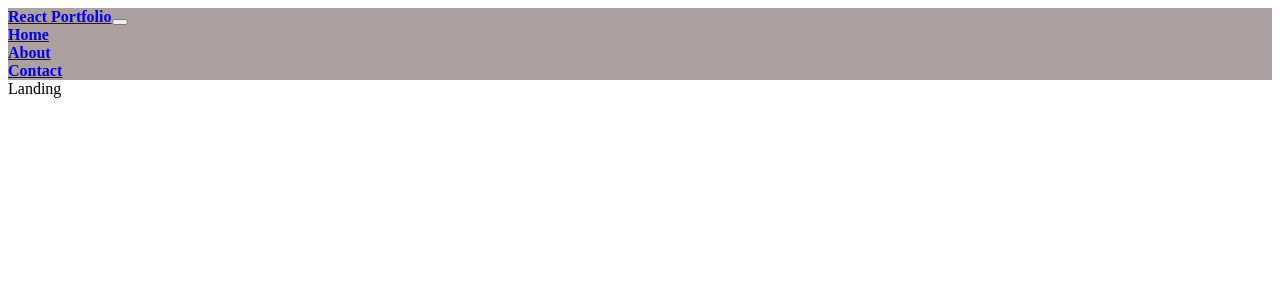
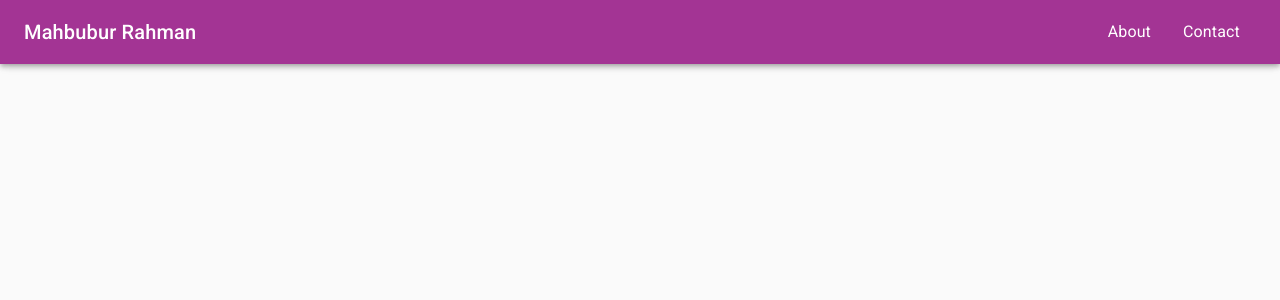
Before and after one commit to rifat0153/Portfolio_Website, a React (Create React App) app: page / in a window 1280 px wide. Shown: the top 300 px of the page. Built offline with nearby package versions, Linux system fonts and the light colour scheme.

Commit message:
Material Appbar added

```diff
--- a/src/App.js
+++ b/src/App.js
@@ -1,5 +1,7 @@
+
 import React from 'react'
 import { BrowserRouter as Router, Switch, Route } from 'react-router-dom'
+import { CssBaseline } from '@material-ui/core'
 import About from './Components/About'
 import Landing from './Containers/Landing'
 
@@ -8,6 +10,7 @@
     return (
         <Router>
             <div>
+                <CssBaseline />
                 <Switch>
                     <Route path="/" exact component={Landing} />
                     <Route path="/about" exact component={About} />
--- a/src/Components/Header/Header.js
+++ b/src/Components/Header/Header.js
@@ -1,37 +1,52 @@
-import React from 'react'
-import { Button, Col, Container, Nav, Navbar, NavDropdown, Row } from 'react-bootstrap'
+import React from 'react';
+import PropTypes from 'prop-types';
+import AppBar from '@material-ui/core/AppBar';
+import Toolbar from '@material-ui/core/Toolbar';
+import Typography from '@material-ui/core/Typography';
+import CssBaseline from '@material-ui/core/CssBaseline';
+import useScrollTrigger from '@material-ui/core/useScrollTrigger';
+import Box from '@material-ui/core/Box';
+import Container from '@material-ui/core/Container';
+import Slide from '@material-ui/core/Slide';
+import useStyles from './styles';
 
-import './styles.css'
+function HideOnScroll(props) {
+    const { children, window } = props;
+    // Note that you normally won't need to set the window ref as useScrollTrigger
+    // will default to window.
+    // This is only being set here because the demo is in an iframe.
+    const trigger = useScrollTrigger({ target: window ? window() : undefined });
 
-export default function Header() {
     return (
-        <>
-            <Navbar className='color-nav' collapseOnSelect sticky="top" expand="lg"    >
-                <Container >
-                    <Navbar.Brand lg href="#home">React Portfolio</Navbar.Brand>
-                    <Navbar.Toggle aria-controls="responsive-navbar-nav" />
-                    <Navbar.Collapse id="responsive-navbar-nav" >
+        <Slide appear={false} direction="down" in={!trigger}>
+            {children}
+        </Slide>
+    );
+}
 
-                        <Nav className='me-auto'>
+HideOnScroll.propTypes = {
+    children: PropTypes.element.isRequired,
+    window: PropTypes.func,
+};
 
-                        </Nav>
+export default function Header(props) {
+    const classes = useStyles()
 
-                        <Nav className="justify-content-end"  >
-                            <Nav.Item style={{ marginRight: 100 }} >
-                                <Nav.Link href="/home">Home</Nav.Link>
-                            </Nav.Item>
-                            <Nav.Item style={{ marginRight: 100 }} >
-                                <Nav.Link eventKey="link-1">About</Nav.Link>
-                            </Nav.Item>
-                            <Nav.Item style={{ marginRight: 100 }} >
-                                <Nav.Link eventKey="link-2">Contact</Nav.Link>
-                            </Nav.Item>
-                        </Nav>
+    return (
+        <React.Fragment>
+            <HideOnScroll {...props}>
+                <AppBar className={classes.appbar}  >
+                    <Toolbar>
+                        <Typography variant="h6" style={{ flexGrow: 1 }}  >Mahbubur Rahman</Typography>
+                        <Typography className={classes.menuItem}  >About</Typography>
+                        <Typography className={classes.menuItem} >Contact</Typography>
+                    </Toolbar>
 
-                    </Navbar.Collapse>
-
-                </Container>
-            </Navbar>
-        </>
-    )
+                </AppBar>
+            </HideOnScroll>
+            <Toolbar />
+            <Container> <Box style={{ height: '200vh' }}></Box>
+            </Container>
+        </React.Fragment>
+    );
 }
--- a/src/Components/Header/styles.css
+++ /dev/null
@@ -1,5 +0,0 @@
-.color-nav {
-    background-color: rgb(172, 160, 160);
-    font-weight: bold;
-    color: brown;
-}
--- /dev/null
+++ b/src/Components/Header/styles.js
@@ -0,0 +1,17 @@
+import { makeStyles } from "@material-ui/core";
+
+
+
+
+const useStyles = makeStyles((theme) => ({
+    appbar: {
+        background: '#a33494',
+        color: 'white'
+    },
+    menuItem: {
+        marginLeft: theme.spacing(2),
+        marginRight: theme.spacing(2),
+    }
+}))
+
+export default useStyles;
```
